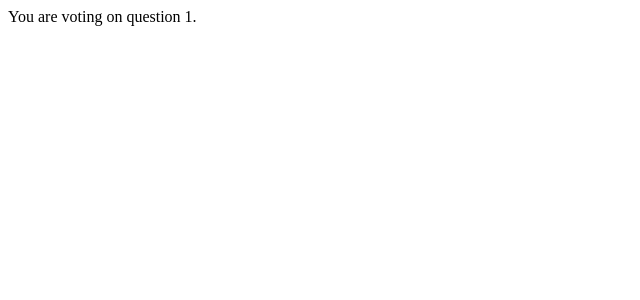
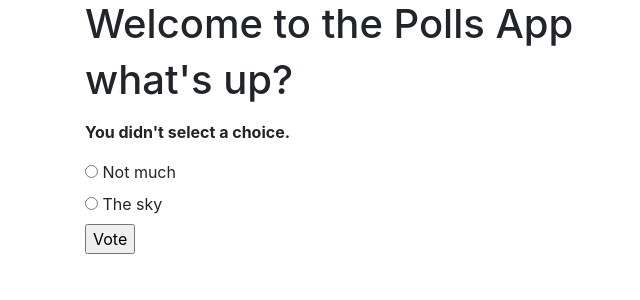
Before and after one commit to giriarjun111/mysite, a Django app: page /polls/1/vote/ in a window 1280 px wide. Shown: the top 300 px of the page, without its empty margins (0-640 px from the left). Run offline with Django 5.2, Linux system fonts and the light colour scheme; data comes from the database, SQL or seed files in the repository; both versions use the stored data as it was after the commit; some libraries are stand-ins or nearby versions.

Commit message:
Tutorial 4 completed

```diff
--- a/polls/admin.py
+++ b/polls/admin.py
@@ -1,5 +1,6 @@
 from django.contrib import admin
-from .models import Question
+from .models import Question, Choice
 
 # Register your models here.
 admin.site.register(Question)
+admin.site.register(Choice)
--- a/polls/urls.py
+++ b/polls/urls.py
@@ -4,9 +4,9 @@ from . import views
 app_name = 'polls'
 
 urlpatterns = [
-    path('', views.home, name='home'),
-    path('polls/', views.index, name='index'),
-    path('polls/<int:question_id>/', views.detail, name='detail'),
-    path('polls/<int:question_id>/results/', views.results, name='results'),
+    path('', views.HomeView.as_view(), name='home'),
+    path('polls/', views.IndexView.as_view(), name='index'),
+    path('polls/<int:pk>/', views.DetailView.as_view(), name='detail'),
+    path('polls/<int:pk>/results/', views.ResultsView.as_view(), name='results'),
     path('polls/<int:question_id>/vote/', views.vote, name='vote'),
 ]
--- a/polls/views.py
+++ b/polls/views.py
@@ -1,27 +1,47 @@
 from django.shortcuts import render, get_object_or_404
-from django.http import HttpResponse, Http404
+from django.http import HttpResponse, Http404, HttpResponseRedirect
+from django.urls import reverse
+from django.views import generic
 
 from .models import Question, Choice
 
 
 # Create your views here.
-def index(request):
-    latest_question_list = Question.objects.order_by('-pub_date')[:5]
-    context = {
-        "latest_question_list": latest_question_list,
-    }
-    return render(request, 'index.html', context)
 
-def home(request):
-    return render(request, 'home.html')
 
-def detail(request, question_id):
-    question = get_object_or_404(Question, pk=question_id)
-    return render(request, 'detail.html', {'question': question})
+class HomeView(generic.TemplateView):
+    template_name = 'home.html'
 
-def results(request, question_id):
-    response = "You are looking at the response of %s. "
-    return HttpResponse(response % question_id)
+class IndexView(generic.ListView):
+    template_name = 'index.html'
+    context_object_name = 'latest_question_list'
+
+    def get_queryset(self):
+        """Return the last five published questions."""
+        return Question.objects.order_by('-pub_date')[:5]
+
+class DetailView(generic.DetailView):
+    model = Question
+    template_name = 'detail.html'
+
+class ResultsView(generic.DetailView):
+    model = Question
+    template_name = 'results.html'
 
 def vote(request, question_id):
-    return HttpResponse("You are voting on question %s. " % question_id)
+    question = get_object_or_404(Question, pk=question_id)
+    try:
+        selected_choice = question.choice_set.get(pk=request.POST['choice'])
+    except (KeyError, Choice.DoesNotExist):
+        # Redisplay the question voting form.
+        return render(request, 'detail.html', {
+            'question': question,
+            'error_message': "You didn't select a choice.",
+        })
+    else:
+        selected_choice.votes += 1
+        selected_choice.save()
+        # Always return an HttpResponseRedirect after successfully dealing
+        # with POST data. This prevents data from being posted twice if a
+        # user hits the Back button.
+        return HttpResponseRedirect(reverse('polls:results', args=(question.id,)))
--- a/templates/detail.html
+++ b/templates/detail.html
@@ -2,11 +2,17 @@
 
 {% block content %}
 
-<h1>{{ question.question_text }}</h1>
-<ul>
-{% for choice in question.choice_set.all %}
-    <li>{{ choice.choice_text }}</li>
-{% endfor %}
-</ul>
+<form action="{% url 'polls:vote' question.id %}" method="post">
+    {% csrf_token %}
+    <fieldset>
+        <legend><h1>{{ question.question_text }}</h1></legend>
+        {% if error_message %}<p><strong>{{ error_message }}</strong></p>{% endif %}
+        {% for choice in question.choice_set.all %}
+            <input type="radio" name="choice" id="choice{{ forloop.counter }}" value="{{ choice.id }}">
+            <label for="choice{{ forloop.counter }}">{{ choice.choice_text }}</label><br>
+        {% endfor %}
+    </fieldset>
+    <input type="submit" value="Vote">
+</form>
 
 {% endblock content %}
```
Also changed, not shown: templates/results.html (added, +15 -0 lines), db.sqlite3.
